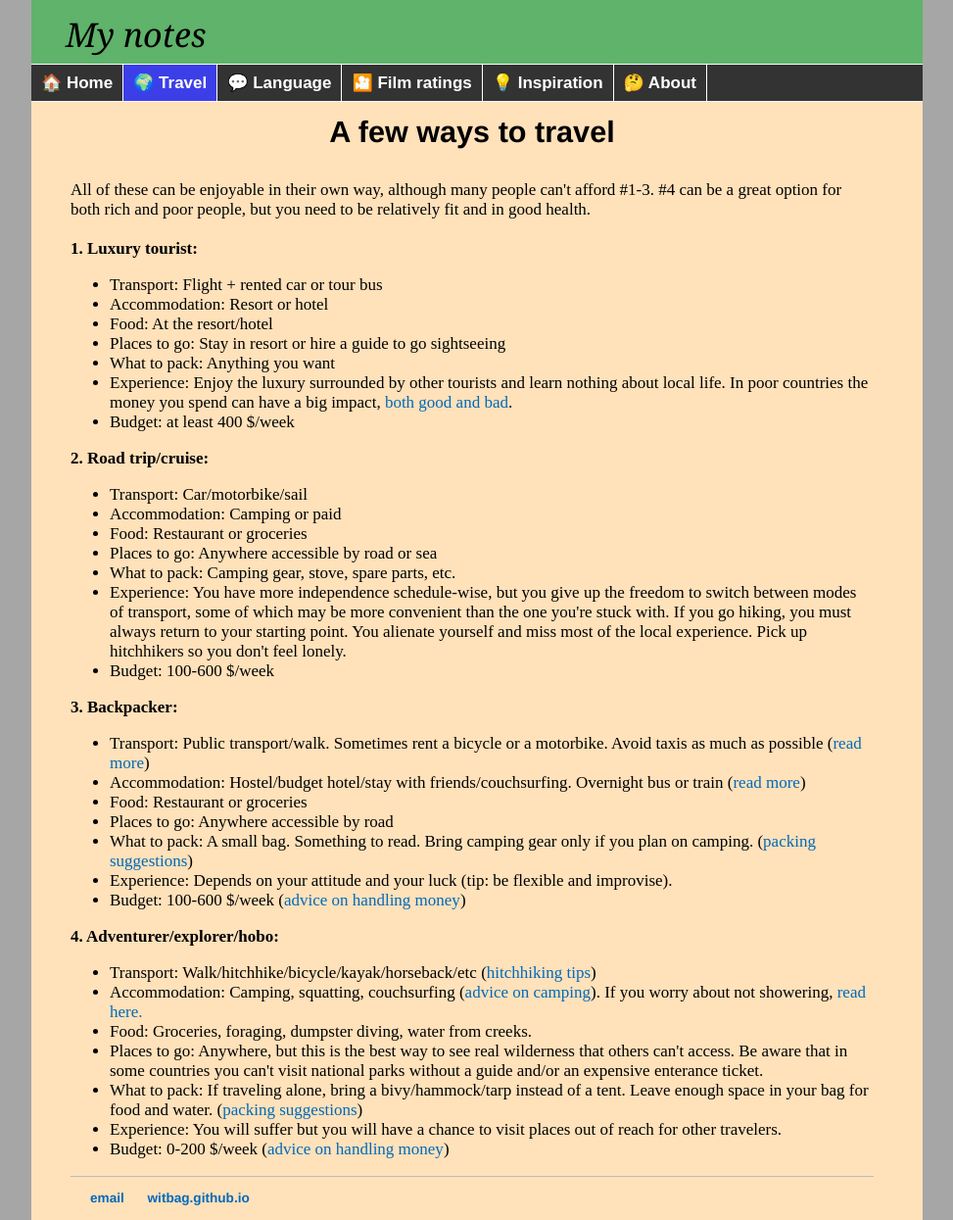
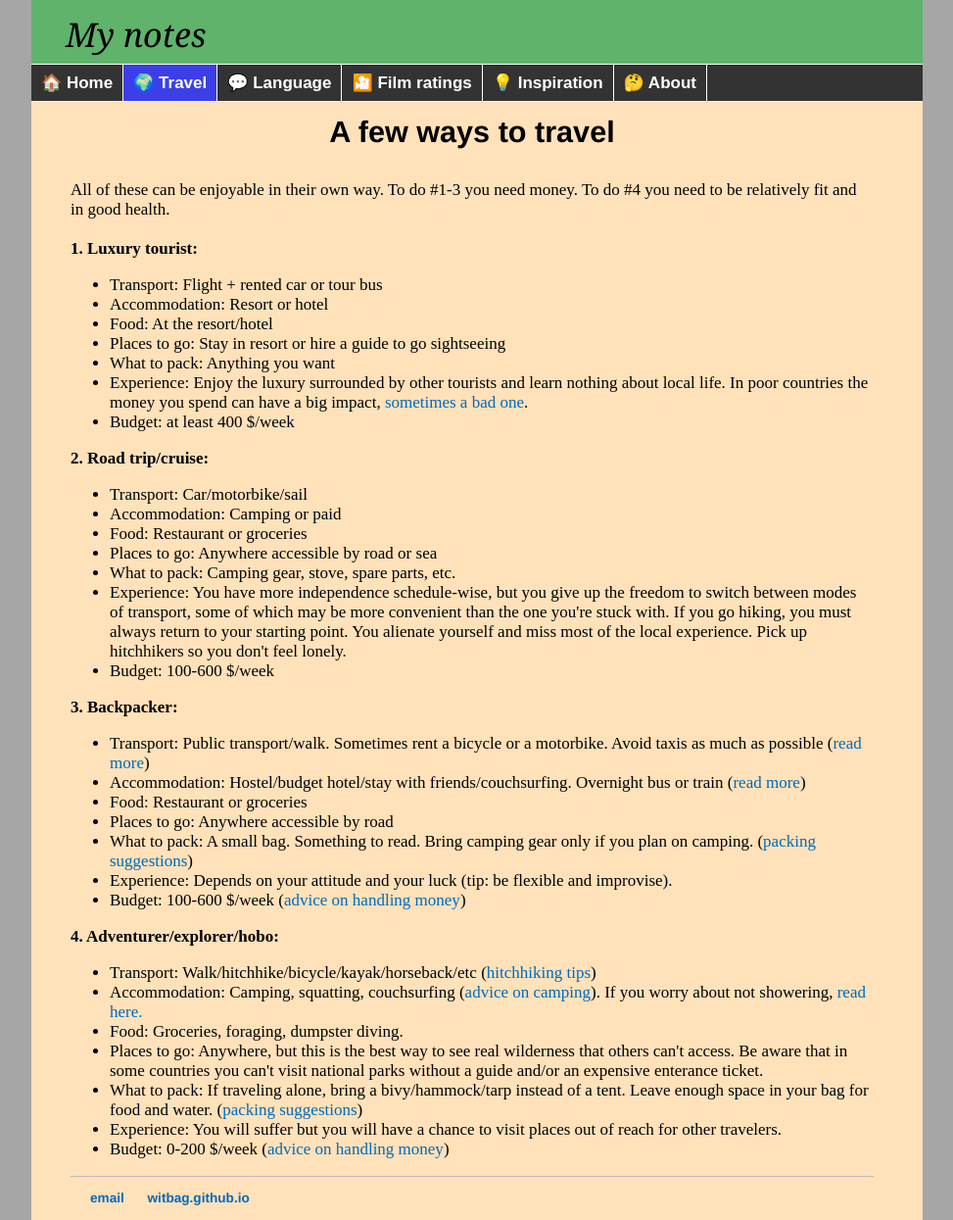
Before and after one commit to witbag/witbag.github.io, a Jekyll site: the page built from travel/waystotravel.html, in a window 1280 px wide. Shown: the whole page at 98% size, without its empty margins (153-1126 px from the left). Built offline with Jekyll 4.4.1, drawn with Linux system fonts in a browser that asks for light colours.

Commit message:
Update waystotravel.html

```diff
--- a/travel/waystotravel.html
+++ b/travel/waystotravel.html
@@ -8,7 +8,7 @@ title: Travel advice
 <br>
 <center><h2>A few ways to travel</h2></center>
 <br>
-All of these can be enjoyable in their own way, although many people can't afford #1-3. #4 can be a great option for both rich and poor people, but you need to be relatively fit and in good health.<br>
+All of these can be enjoyable in their own way. To do #1-3 you need money. To do #4 you need to be relatively fit and in good health.<br>
 <br>
 <b>1. Luxury tourist:</b>
 <ul>
@@ -17,7 +17,7 @@ All of these can be enjoyable in their own way, although many people can't affor
 <li>Food: At the resort/hotel
 <li>Places to go: Stay in resort or hire a guide to go sightseeing
 <li>What to pack: Anything you want
-<li>Experience: Enjoy the luxury surrounded by other tourists and learn nothing about local life. In poor countries the money you spend can have a big impact, <a href="ethics.html">both good and bad</a>.
+<li>Experience: Enjoy the luxury surrounded by other tourists and learn nothing about local life. In poor countries the money you spend can have a big impact, <a href="ethics.html#spending">sometimes a bad one</a>.
 <li>Budget: at least 400 $/week
 </ul>
 <b>2. Road trip/cruise:</b>
@@ -44,7 +44,7 @@ All of these can be enjoyable in their own way, although many people can't affor
 <ul>
 <li>Transport: Walk/hitchhike/bicycle/kayak/horseback/etc (<a href="transport.html">hitchhiking tips</a>)
 <li>Accommodation: Camping, squatting, couchsurfing (<a href="accommodation.html">advice on camping</a>). If you worry about not showering, <a href="https://www.theatlantic.com/health/archive/2016/06/i-stopped-showering-and-life-continued/486314" target=_blank>read here.</a>
-<li>Food: Groceries, foraging, dumpster diving, water from creeks.
+<li>Food: Groceries, foraging, dumpster diving.
 <li>Places to go: Anywhere, but this is the best way to see real wilderness that others can't access. Be aware that in some countries you can't visit national parks without a guide and/or an expensive enterance ticket.
 <li>What to pack: If traveling alone, bring a bivy/hammock/tarp instead of a tent. Leave enough space in your bag for food and water. (<a href="packing.html">packing suggestions</a>)
 <li>Experience: You will suffer but you will have a chance to visit places out of reach for other travelers.
```
